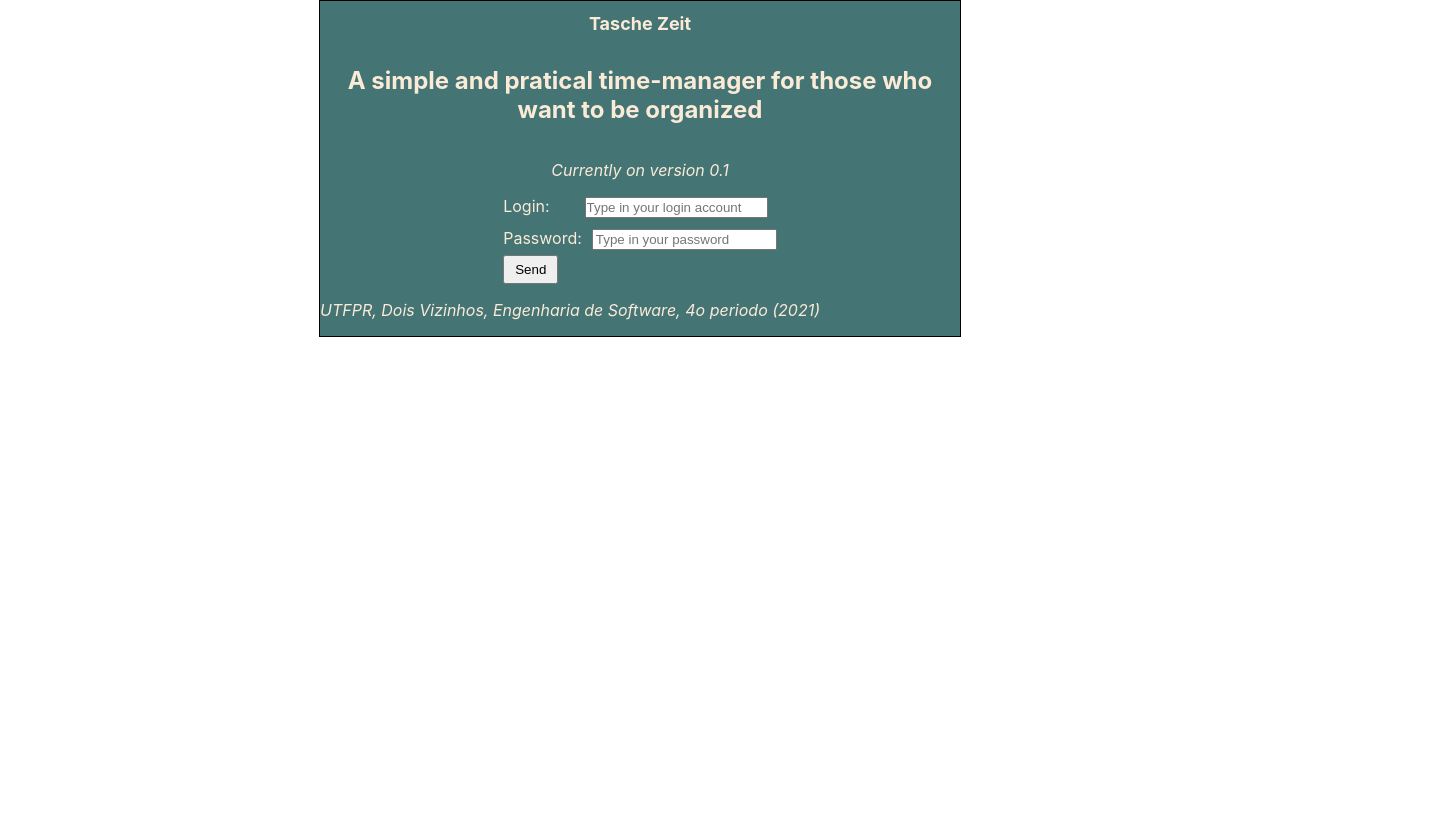
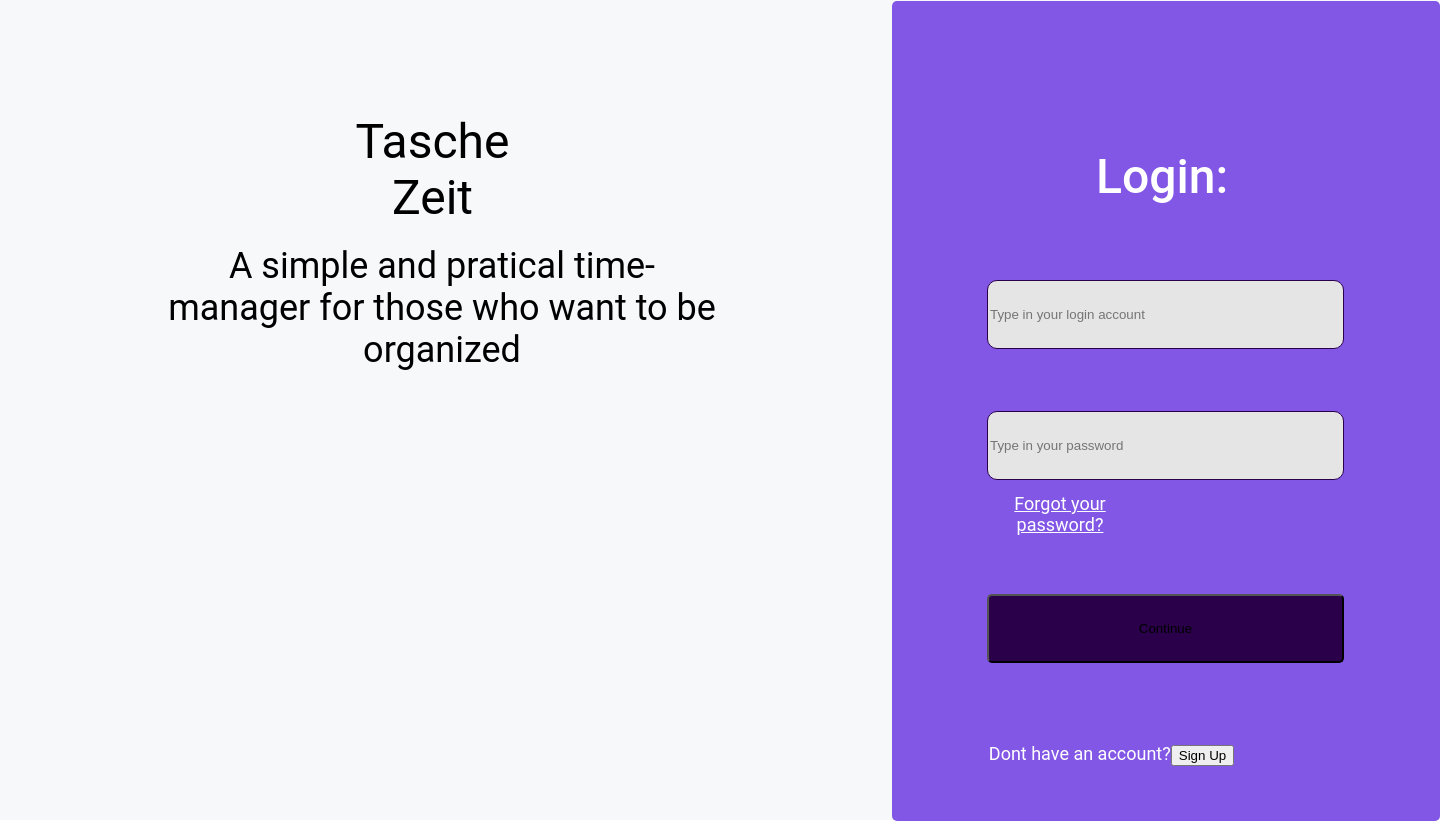
Before and after one commit to dukrl722/Integrations, a React (Create React App) app in the folder tasche-zeit/: page / in a window 1280 px wide. Shown: the whole page, 1440 px wide, since content can reach past the window. Before the commit the page ends 800 px from the top, so only its background shows below. Built offline with nearby package versions, Linux system fonts and the light colour scheme.

Commit message:
Adicionado CSS disponibilicado pelo Figma

```diff
--- a/tasche-zeit/src/App.css
+++ b/tasche-zeit/src/App.css
@@ -1,23 +1,41 @@
 .App {
-  display: flex;
-  flex-flow: column;
-  border: 1px solid #000;
-  text-align: center;
-  background-color:rgb(69, 116, 117);
-  color:antiquewhite;
-  width: 50%;
-  margin: 0 auto;
+  flex: auto;
+  position: relative;
+  width: 1440px;
+  height: 820px;
+  background: #F7F8FA;
 }
 
 .App .title {
-  font-size: large;
+  position: absolute;
+  width: 235px;
+  height: 56px;
+  left: 315px;
+  top: 82px;
+
+  font-family: Roboto;
+  font-style: normal;
+  font-weight: normal;
+  font-size: 48px;
+  line-height: 56px;
+  text-align: center;
+
+  color: #000000;
 }
 
-.App .version {
-  font-style: italic;
+.App .description {
+  position: absolute;
+  width: 562px;
+  height: 148px;
+  left: 161px;
+  top: 215px;
+
+  font-family: Roboto;
+  font-style: normal;
+  font-weight: normal;
+  font-size: 36px;
+  line-height: 42px;
+  text-align: center;
+
+  color: #000000;
 }
-
-.App .footer{
-  text-align: left;
-  font-style: italic;
-}
--- a/tasche-zeit/src/App.js
+++ b/tasche-zeit/src/App.js
@@ -5,12 +5,8 @@
   return (
       <div className="App">
         <h1 className="title">Tasche Zeit</h1>
-        <h2>A simple and pratical time-manager for those who want to be organized</h2>
-        <p className="version">Currently on version 0.1</p>
-
-        <Login />
-
-        <p className="footer">UTFPR, Dois Vizinhos, Engenharia de Software, 4o periodo (2021)</p>
+        <h2 className="description">A simple and pratical time-manager for those who want to be organized</h2>
+        <Login className="login"/>
       </div>
   );
 }
--- a/tasche-zeit/src/components/login.css
+++ b/tasche-zeit/src/components/login.css
@@ -1,33 +1,99 @@
 .pageLogin {
-    width: fit-content;
-    display: block;
-    margin: 0 auto;
+    flex: 1;
+    position: absolute;
+    width: 548px;
+    height: 820px;
+    left: 892px;
+    top: 1px;
+    border-radius: 5px;
+
+    background: #8257E5;
 }
 
-.pageLogin .login {
-    text-align: justify;
-    padding-bottom: 5px;
-    text-decoration: solid;
-}
-.pageLogin .login .login_input {
-    padding-left: 0%;
-    text-align: justify;
-    margin-left: 35px;
+.pageLogin .login_label {
+    position: absolute;
+    left: 37.23%;
+    right: 40.88%;
+    top: 18.05%;
+    bottom: 75.12%;
+
+    font-family: Roboto;
+    font-style: normal;
+    font-weight: 500;
+    font-size: 48px;
+    line-height: 56px;
+    text-align: center;
+
+    color: #FFFFFF;
 }
 
-.pageLogin .password {
-    padding-top: 5px;
-    text-align: justify;
-    text-decoration: solid;
+.pageLogin .login_input {
+    position: absolute;
+    left: 17.34%;
+    right: 17.52%;
+    top: 34.02%;
+    bottom: 57.56%;
+
+    background: #E5E5E5;
+    border: 1px solid #2A004B;
+    box-sizing: border-box;
+    border-radius: 10px;
 }
 
-.pageLogin .password .pass_input {
-    margin-left: 10px;
-    text-align: justify;
+.pageLogin .pass_input {
+    position: absolute;
+    left: 17.34%;
+    right: 17.52%;
+    top: 50%;
+    bottom: 41.59%;
+
+    background: #E5E5E5;
+    border: 1px solid #2A004B;
+    box-sizing: border-box;
+    border-radius: 10px;
 }
 
-.pageLogin .logButton {
-    margin-top: 5px;
-    margin-right: 100%;
-    padding: 5px 10px;
+.pageLogin .continue {
+    position: absolute;
+    left: 17.34%;
+    right: 17.52%;
+    top: 72.32%;
+    bottom: 19.27%;
+
+    background: #2A004B;
+    border-radius: 5px;
 }
+
+.pageLogin a{
+    position: absolute;
+    left: 17.52%;
+    right: 56.2%;
+    top: 60%;
+    bottom: 37.44%;
+
+    font-family: Roboto;
+    font-style: normal;
+    font-weight: normal;
+    font-size: 18px;
+    line-height: 21px;
+    text-align: center;
+
+    color: #FFFFFF;
+}
+
+.pageLogin .signUp {
+    position: absolute;
+    left: 17.15%;
+    right: 37.04%;
+    top: 88.29%;
+    bottom: 9.15%;
+
+    font-family: Roboto;
+    font-style: normal;
+    font-weight: normal;
+    font-size: 18px;
+    line-height: 21px;
+    text-align: center;
+
+    color: #FFFFFF;
+}
--- a/tasche-zeit/src/components/login.js
+++ b/tasche-zeit/src/components/login.js
@@ -4,15 +4,17 @@
 export default function Login(){
     return (
         <form action="" method="GET" className="pageLogin">
-            <div className="login">
-                <label>Login:</label>
-                <input className="login_input" type="text" placeholder="Type in your login account"></input>
-            </div>
-            <div className="password">
-                <label>Password:</label>
-                <input className="pass_input" type="password" placeholder="Type in your password"></input>
-            </div>
-            <button className="logButton">Send</button>
+            <label className="login_label">Login:</label>
+            <input className="login_input" type="text" placeholder="Type in your login account"></input>
+            <input className="pass_input" type="password" placeholder="Type in your password"></input>
+            <a href="www.google.com">Forgot your password?</a>
+
+            <button className="continue">Continue</button>
+
+            <p className="signUp">
+                Dont have an account?
+                <button>Sign Up</button>
+            </p>
         </form>
     );
 }
```
